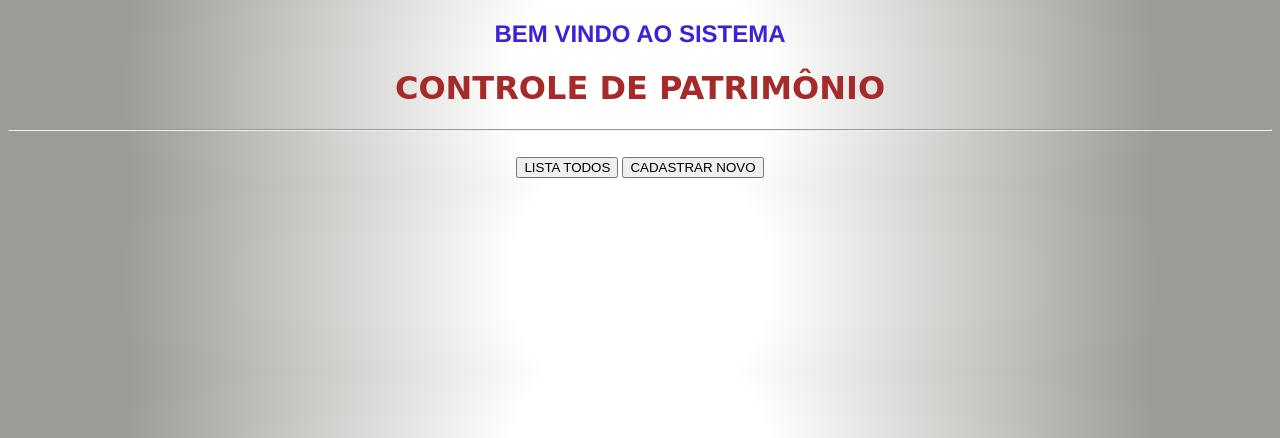
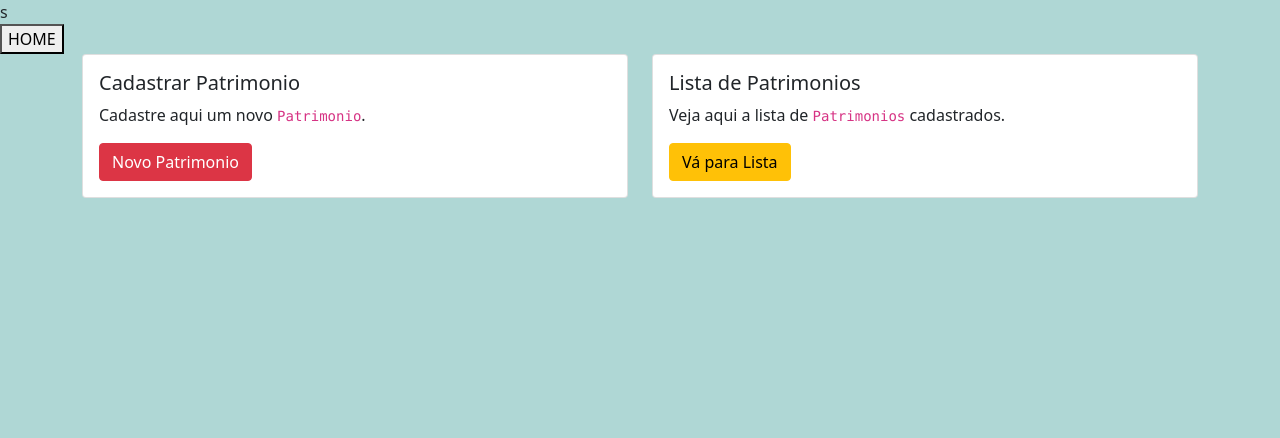
Before and after one commit to cadu1000/Cadastro_de_patrimonio, a Django app: page / in a window 1280 px wide. Shown: the top 438 px of the page. Run offline with Django 4.2, Linux system fonts and the light colour scheme; some libraries are stand-ins or nearby versions.

Commit message:
Ajustes de layouts

```diff
--- a/patrimonio/static/patrimonio/css/style.css
+++ b/patrimonio/static/patrimonio/css/style.css
@@ -1,27 +1,3 @@
-
-
-body{
-  /*  background-color: rgba(227, 108, 108, 0.678);   */
-  background-image: radial-gradient(circle, white 20%, rgba(72, 72, 61, 0.543) 80%);
-
-
+.fundo{
+    background-color: rgba(163, 209, 207, 0.867);
 }
-
-h2 {
-    font-family: 'Franklin Gothic Medium', 'Arial Narrow', Arial, sans-serif;
-    color:rgb(60, 32, 218);
-    text-align: center;
-}
-
-h1 {
-    text-align: center;
-    font-family: cursive;
-    font: size 4px;
-    color: brown;
-
-}
-
-#botao-index {
-    text-align: center;
-
-}
--- a/patrimonio/templates/patrimonio/atualiza.html
+++ b/patrimonio/templates/patrimonio/atualiza.html
@@ -5,7 +5,7 @@
 {% block title %}Atualiza Patrimonio{% endblock %}
 
 {% block conteudo %}
-<div>
+<div class="container mt-5">
     <div>
     <div>
         <div>
@@ -75,8 +75,8 @@
                 </div>
                 <hr>
                 <div class="text-right">
-                    <a href="{% url 'patrimonio:listagem' %}">Voltar</a>
-                    <button>Enviar</button>
+                    <a href="{% url 'patrimonio:listagem' %}"><button class="btn btn-primary">Voltar</button></a>
+                    <button type="submit" class="btn btn-success">Enviar</button>
                 </div>
             </form>
         </div>
--- a/patrimonio/templates/patrimonio/base.html
+++ b/patrimonio/templates/patrimonio/base.html
@@ -7,12 +7,20 @@
         <meta name="viewport" content="width=device-width, initial-scale=1.0">
         <title>Sistema de Patrimonios</title>
         <link rel="stylesheet" type="text/css" href="{% static 'patrimonio/css/style.css' %}">
+        <link href="https://cdn.jsdelivr.net/npm/bootstrap@5.0.2/dist/css/bootstrap.min.css" rel="stylesheet" integrity="sha384-EVSTQN3/azprG1Anm3QDgpJLIm9Nao0Yz1ztcQTwFspd3yD65VohhpuuCOmLASjC" crossorigin="anonymous">
+        s<script src="https://cdn.jsdelivr.net/npm/bootstrap@5.0.2/dist/js/bootstrap.bundle.min.js" integrity="sha384-MrcW6ZMFYlzcLA8Nl+NtUVF0sA7MsXsP1UyJoMp4YLEuNSfAP+JcXn/tWtIaxVXM" crossorigin="anonymous"></script>
+    </head>
+    <body class="fundo">
 
-    </head>
-    <body>
-        {% block conteudo %}
+        <div>
+            <a href="/"> <button type="button">HOME</button></a>
+        </div>
+
+    {% block conteudo %}
+    {% endblock %}
 
 
-        {% endblock %}
+
+
     </body>
 </html>
--- a/patrimonio/templates/patrimonio/index.html
+++ b/patrimonio/templates/patrimonio/index.html
@@ -4,8 +4,9 @@
 {% block title %}Página Inicial{% endblock %}
 
 <!-- Bloco de conteúdo da nossa página -->
-{% block conteudo %}
 
+
+<!----
 <h2> BEM VINDO AO SISTEMA </h2>
 
 <h1> CONTROLE DE PATRIMÔNIO </h1>
@@ -15,7 +16,50 @@
 
 
 <div id="botao-index">
-    <a href="/lista"><button>LISTA TODOS</button></a>
-    <a href="/cadastra"><button>CADASTRAR NOVO</button></a>
+    <a href="/lista"><button type="button" class="btn btn-primary">Listar Todos</button>
+
+    <a href="/cadastra"><button type="button" class="btn btn-success">Cadastrar</button>
+
 </div>
+
+-->
+
+{% block conteudo %}
+
+
+<div class="container mt-6">
+  <div class="row">
+    <div class="col-lg-6 col-md-6 col-sm-6 col-xs-12">
+      <div class="card">
+        <div class="card-body">
+          <h5 class="card-title">Cadastrar Patrimonio</h5>
+          <p class="card-text">
+            Cadastre aqui um novo <code>Patrimonio</code>.
+          </p>
+          <a href="/cadastra"
+             class="btn btn-danger">
+            Novo Patrimonio
+          </a>
+        </div>
+      </div>
+    </div>
+    <div class="col-lg-6 col-md-6 col-sm-6 col-xs-12">
+      <div class="card">
+        <div class="card-body">
+          <h5 class="card-title">Lista de Patrimonios</h5>
+          <p class="card-text">
+            Veja aqui a lista de <code>Patrimonios</code> cadastrados.
+          </p>
+          <a href="/lista"
+             class="btn btn-warning">
+            Vá para Lista
+          </a>
+        </div>
+      </div>
+    </div>
+  </div>
+</div>
+
+
+
 {% endblock %}
```
Also changed, not shown: patrimonio/templates/patrimonio/apaga.html (+27 -5 lines), patrimonio/templates/patrimonio/cadastra.html (+22 -18 lines), patrimonio/templates/patrimonio/lista.html (+14 -15 lines), 1 other file.
